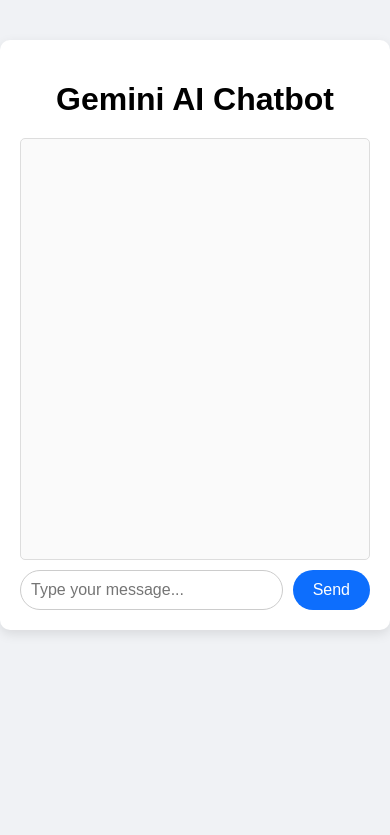
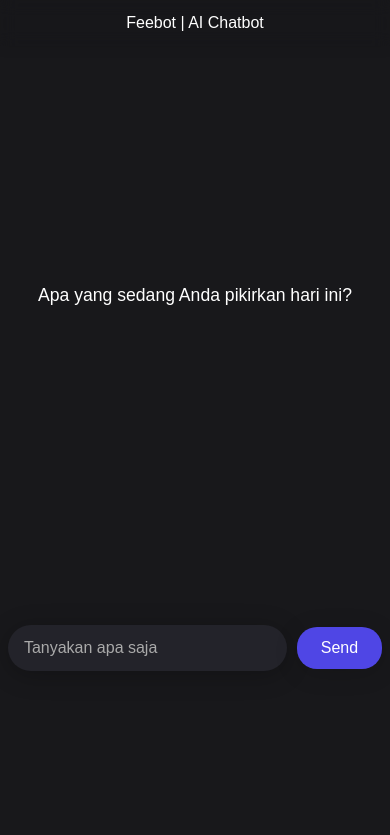
Before and after one commit to hyfebz/feebot-chatbot, a website: page public/index.html in a window 390 px wide. Drawn offline with Linux system fonts and the light colour scheme.

Commit message:
Tampilan UI

```diff
--- a/index.js
+++ b/index.js
@@ -169,10 +169,7 @@
 
 // 3. Generate From Document
 // Endpoint untuk menghasilkan teks dari dokumen
-app.post(
-  "/generate-from-document",
-  upload.single("document"),
-  async (req, res) => {
+app.post("/generate-from-document", upload.single("document"), async (req, res) => {
     try {
       const prompt = req.body?.prompt;
 
--- a/public/index.html
+++ b/public/index.html
@@ -2,19 +2,26 @@
 <html lang="en">
   <head>
     <meta charset="UTF-8" />
-  <meta name="viewport" content="width=device-width, initial-scale=1.0"/>
-  <title>Gemini AI Chatbot</title>
-  <link rel="stylesheet" href="style.css"/>
+    <meta name="viewport" content="width=device-width, initial-scale=1.0" />
+    <title>Feebot | AI Chatbot</title>
+    <link rel="stylesheet" href="style.css" />
   </head>
   <body>
-  <div class="container">
-    <h1>Gemini AI Chatbot</h1>
+    <nav class="navbar">Feebot | AI Chatbot</nav>
     <div id="chat-box" class="chat-box"></div>
-    <form id="chat-form">
-      <input type="text" id="user-input" placeholder="Type your message..." autocomplete="off" required />
+    <div id="welcome-text" class="welcome-text">
+      Apa yang sedang Anda pikirkan hari ini?
+    </div>
+    <form id="chat-form" class="form-center">
+      <input
+        type="text"
+        id="user-input"
+        placeholder="Tanyakan apa saja"
+        autocomplete="off"
+        required
+      />
       <button type="submit">Send</button>
     </form>
-  </div>
     <script src="script.js"></script>
   </body>
 </html>
--- a/public/script.js
+++ b/public/script.js
@@ -1,6 +1,8 @@
-const form = document.getElementById('chat-form');
-const input = document.getElementById('user-input');
-const chatBox = document.getElementById('chat-box');
+const form = document.getElementById("chat-form");
+const input = document.getElementById("user-input");
+const chatBox = document.getElementById("chat-box");
+const welcomeText = document.getElementById("welcome-text");
+let firstPromptSent = false;
 
 /**
  * Appends a new message to the chat box.
@@ -9,38 +11,53 @@
  * @returns {HTMLElement} The created message element.
  */
 function appendMessage(sender, text) {
-  const msg = document.createElement('div');
-  msg.classList.add('message', sender);
+  const msg = document.createElement("div");
+  msg.classList.add("message", sender);
   msg.textContent = text;
   chatBox.appendChild(msg);
-  // Automatically scroll to the latest message
-  chatBox.scrollTop = chatBox.scrollHeight;
+  // Smooth auto-scroll to the latest message, after DOM update
+  setTimeout(() => {
+    chatBox.scrollTo({
+      top: chatBox.scrollHeight,
+      behavior: "smooth",
+    });
+  }, 0);
   return msg;
 }
 
 // Listen for the form submission event
-form.addEventListener('submit', async function (e) {
+form.addEventListener("submit", async function (e) {
   e.preventDefault();
 
   const userMessage = input.value.trim();
   if (!userMessage) return;
 
+  // Jika ini prompt pertama, ubah posisi form dan sembunyikan welcome-text
+  if (!firstPromptSent) {
+    form.classList.remove("form-center");
+    form.classList.add("form-bottom");
+    if (welcomeText) welcomeText.style.display = "none";
+    firstPromptSent = true;
+  }
+
+  // ...lanjutkan kode seperti biasa
+
   // 1. Add the user's message to the chat box
-  appendMessage('user', userMessage);
-  input.value = '';
+  appendMessage("user", userMessage);
+  input.value = "";
 
   // 2. Show a temporary "Thinking..." message and get a reference to the element
-  const thinkingMessageElement = appendMessage('bot', 'Thinking...');
+  const thinkingMessageElement = appendMessage("bot", "Feebot is thinking...");
 
   try {
     // 3. Send the user's message to the backend API
-    const response = await fetch('/chat', {
-      method: 'POST',
+    const response = await fetch("/chat", {
+      method: "POST",
       headers: {
-        'Content-Type': 'application/json',
+        "Content-Type": "application/json",
       },
       body: JSON.stringify({
-        messages: [{ role: 'user', content: userMessage }],
+        messages: [{ role: "user", content: userMessage }],
       }),
     });
 
@@ -55,11 +72,11 @@
       thinkingMessageElement.textContent = data.reply;
     } else {
       // Handle cases where the server responds but with no result
-      thinkingMessageElement.textContent = 'Sorry, no response received.';
+      thinkingMessageElement.textContent = "Sorry, no response received.";
     }
   } catch (error) {
-    console.error('Failed to fetch chat response:', error);
+    console.error("Failed to fetch chat response:", error);
     // 5. Handle network errors or other issues with the fetch call
-    thinkingMessageElement.textContent = 'Failed to get response from server.';
+    thinkingMessageElement.textContent = "Failed to get response from server.";
   }
 });
--- a/public/style.css
+++ b/public/style.css
@@ -1,77 +1,265 @@
 body {
   font-family: Arial, sans-serif;
-  background-color: #f0f2f5;
+  background-color: #18181b;
+  color: #fff;
   margin: 0;
   padding: 0;
-}
-
-.container {
-  max-width: 600px;
-  margin: 40px auto;
-  background: #fff;
-  padding: 20px;
-  border-radius: 10px;
-  box-shadow: 0 4px 12px rgba(0, 0, 0, 0.1);
+  min-height: 100vh;
+  width: 100vw;
+  box-sizing: border-box;
+  display: flex;
+  flex-direction: column;
+  align-items: center;
+  padding-top: 56px;
 }
 
 h1 {
   text-align: center;
-  margin-bottom: 20px;
+  margin-top: 12vh;
+  margin-bottom: 32px;
+  font-size: 1.7rem; /* kecilkan font judul */
+  font-weight: 400;
+  color: #fff;
+  width: 100%;
 }
 
 .chat-box {
-  height: 400px;
+  width: 100%;
+  max-width: 800px; /* perlebar di desktop */
+  flex: 1 1 auto;
+  display: flex;
+  flex-direction: column;
+  align-items: flex-start;
+  justify-content: flex-end;
+  margin: 0 auto 0 auto;
+  min-height: 0;
+  height: auto;
+  box-sizing: border-box;
   overflow-y: auto;
-  padding: 10px;
-  border: 1px solid #ddd;
-  border-radius: 5px;
-  background-color: #fafafa;
-  margin-bottom: 10px;
+  padding: 0 0 110px 0; /* padding bawah agar tidak ketutup form, lebih besar untuk efek mengambang */
 }
 
 .message {
   margin: 8px 0;
-  padding: 8px 12px;
+  padding: 10px 18px;
   border-radius: 20px;
   max-width: 80%;
+  font-size: 1rem; /* kecilkan font pesan */
+  background: #23232a;
+  color: #fff;
   display: inline-block;
+  align-self: flex-start;
+  word-break: break-word;
+  line-height: 1.5;
 }
 
 .message.user {
-  background-color: #d1e7ff;
-  float: right;
-  text-align: right;
+  background-color: #343541;
+  color: #fff;
+  align-self: flex-end;
 }
 
 .message.bot {
-  background-color: #dff6dd;
-  float: left;
-  text-align: left;
+  background-color: #23232a;
+  color: #fff;
+  align-self: flex-start;
 }
 
 form {
+  width: 100%;
+  max-width: 800px;
   display: flex;
+  align-items: center;
   gap: 10px;
+  position: fixed;
+  bottom: 32px; /* mengambang dari bawah */
+  left: 50%;
+  transform: translateX(-50%);
+  background: #23232a;
+  border-radius: 24px;
+  padding: 12px 16px;
+  box-sizing: border-box;
+  z-index: 10;
+  box-shadow: 0 4px 24px rgba(0, 0, 0, 0.25); /* efek mengambang */
 }
 
 input[type="text"] {
   flex: 1;
-  padding: 10px;
+  padding: 14px 16px;
   border-radius: 20px;
-  border: 1px solid #ccc;
-  font-size: 16px;
+  border: none;
+  background: #18181b;
+  color: #fff;
+  font-size: 0.8rem;
+  outline: none;
+}
+
+input[type="text"]::placeholder {
+  color: #aaa;
 }
 
 button {
-  padding: 10px 20px;
+  padding: 12px 24px;
   border: none;
-  background-color: #0d6efd;
+  background-color: #4f46e5;
   color: white;
   border-radius: 20px;
-  font-size: 16px;
+  font-size: 1rem;
   cursor: pointer;
+  transition: background 0.2s;
 }
 
 button:hover {
-  background-color: #0b5ed7;
+  background-color: #3730a3;
 }
+
+.navbar {
+  position: fixed;
+  top: 0;
+  left: 0;
+  width: 100vw;
+  height: 56px;
+  background: rgba(24, 24, 27, 0.7);
+  backdrop-filter: blur(8px);
+  -webkit-backdrop-filter: blur(8px);
+  color: #fff;
+  font-size: 1.1rem;
+  font-family: 'Poppins', sans-serif;
+  display: flex;
+  align-items: center;
+  justify-content: center;
+  z-index: 100;
+  box-shadow: 0 2px 12px rgba(0, 0, 0, 0.08);
+  transition: background 0.3s, backdrop-filter 0.3s;
+}
+
+.form-center {
+  position: absolute !important;
+  top: 55%;
+  left: 50%;
+  transform: translate(-50%, -50%);
+  z-index: 3;
+  width: 100%;
+  max-width: 600px;
+  display: flex;
+  align-items: center;
+  gap: 10px;
+  background: none;
+  border-radius: 0;
+  box-shadow: none;
+  padding: 0;
+  height: auto;
+}
+
+.form-center input[type="text"] {
+  background: #23232a;
+  border-radius: 24px;
+  box-shadow: 0 4px 24px rgba(0,0,0,0.25);
+  border: none;
+  color: #fff;
+  padding: 14px 16px;
+  font-size: 1rem;
+}
+
+.form-center button {
+  background: #4f46e5;
+  border-radius: 20px;
+  color: #fff;
+  border: none;
+  padding: 12px 24px;
+  font-size: 1rem;
+  cursor: pointer;
+  box-shadow: 0 4px 24px rgba(0,0,0,0.15);
+}
+
+.welcome-text {
+  position: absolute;
+  top: 40%;
+  left: 50%;
+  transform: translate(-50%, -50%);
+  font-size: 1.7rem;
+  color: #fff;
+  text-align: center;
+  z-index: 4;
+  width: 100vw;
+  pointer-events: none;
+  padding: 0 16px;
+}
+
+/* Hilangkan card besar di tengah, pastikan form-center hanya membungkus input dan button */
+.form-center {
+  flex-direction: row;
+  min-height: unset;
+  height: auto;
+}
+
+.form-bottom {
+  position: fixed !important;
+  bottom: 32px;
+  left: 50%;
+  transform: translateX(-50%);
+  margin: 0 auto;
+  z-index: 10;
+  width: 100%;
+  max-width: 800px;
+  display: flex;
+  align-items: center;
+  gap: 10px;
+  background: #23232a;
+  border-radius: 24px;
+  box-shadow: 0 4px 24px rgba(0, 0, 0, 0.25);
+  padding: 12px 16px;
+}
+
+/* Responsive */
+@media (max-width: 700px) {
+  h1 {
+    font-size: 1.2rem;
+    margin-top: 7vh;
+    margin-bottom: 18px;
+    padding: 0 8px;
+  }
+  .chat-box {
+    max-width: 100vw;
+    padding: 0 0 100px 0; /* padding bawah menyesuaikan tinggi form di mobile */
+  }
+  form {
+    max-width: 98vw;
+    left: 1vw;
+    right: 1vw;
+    transform: none;
+    border-radius: 18px;
+    padding: 10px 4px;
+    bottom: 12px; /* mengambang lebih tipis di mobile */
+  }
+  .message,
+  .message.user,
+  .message.bot {
+    font-size: 1rem;
+    max-width: 95vw;
+    word-break: break-word;
+  }
+  .navbar {
+    font-size: 1rem;
+    height: 46px;
+  }
+  body {
+    padding-top: 46px;
+  }
+
+  .welcome-text {
+    font-size: 1.1rem;
+    top: 35%;
+  }
+  .form-center, .form-bottom {
+    max-width: 98vw;
+    left: 1vw;
+    right: 1vw;
+    transform: none;
+    border-radius: 18px;
+    padding: 10px 4px;
+  }
+  .form-bottom {
+    bottom: 12px;
+  }
+}
```
Lines whose indentation alone changed are shown as unchanged.
